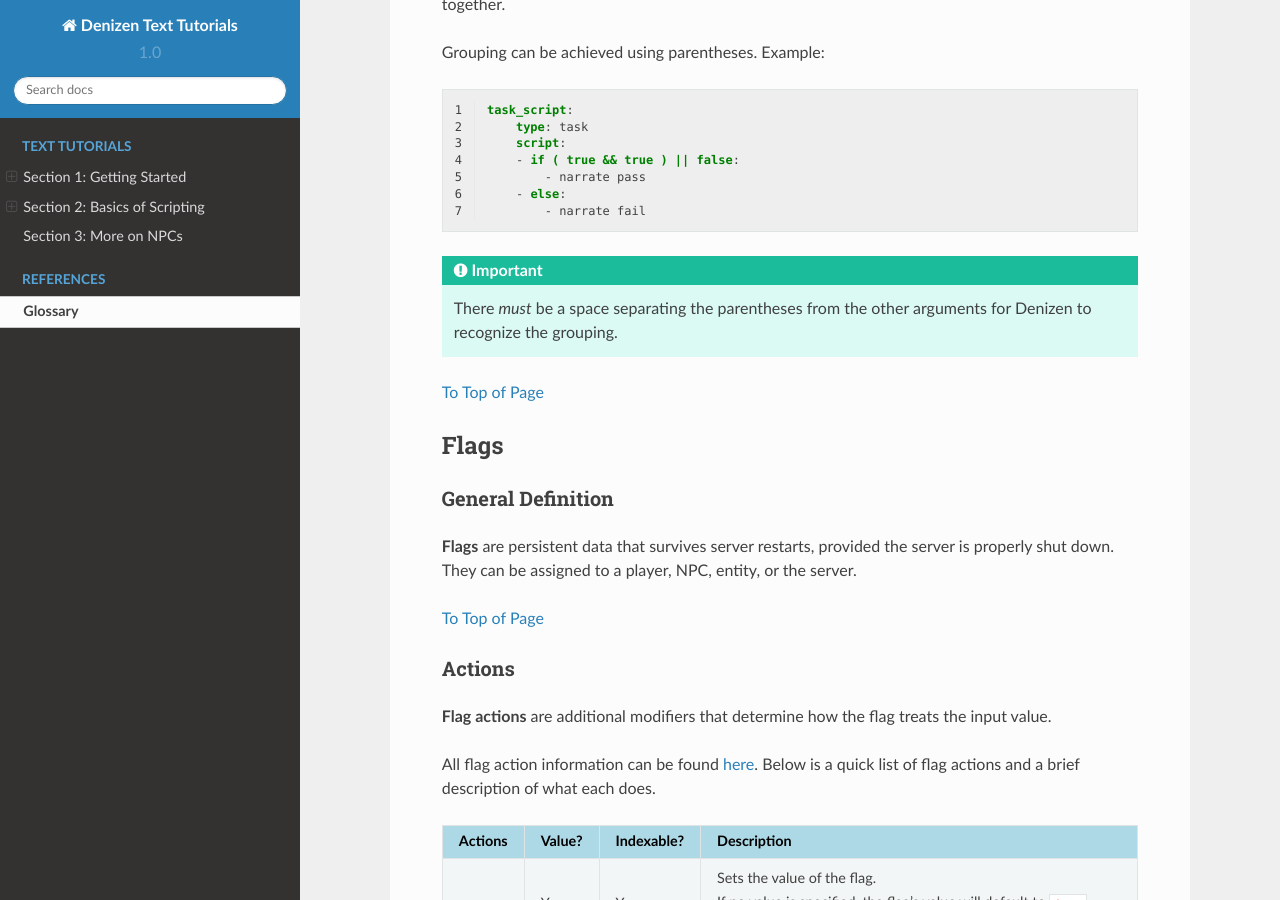
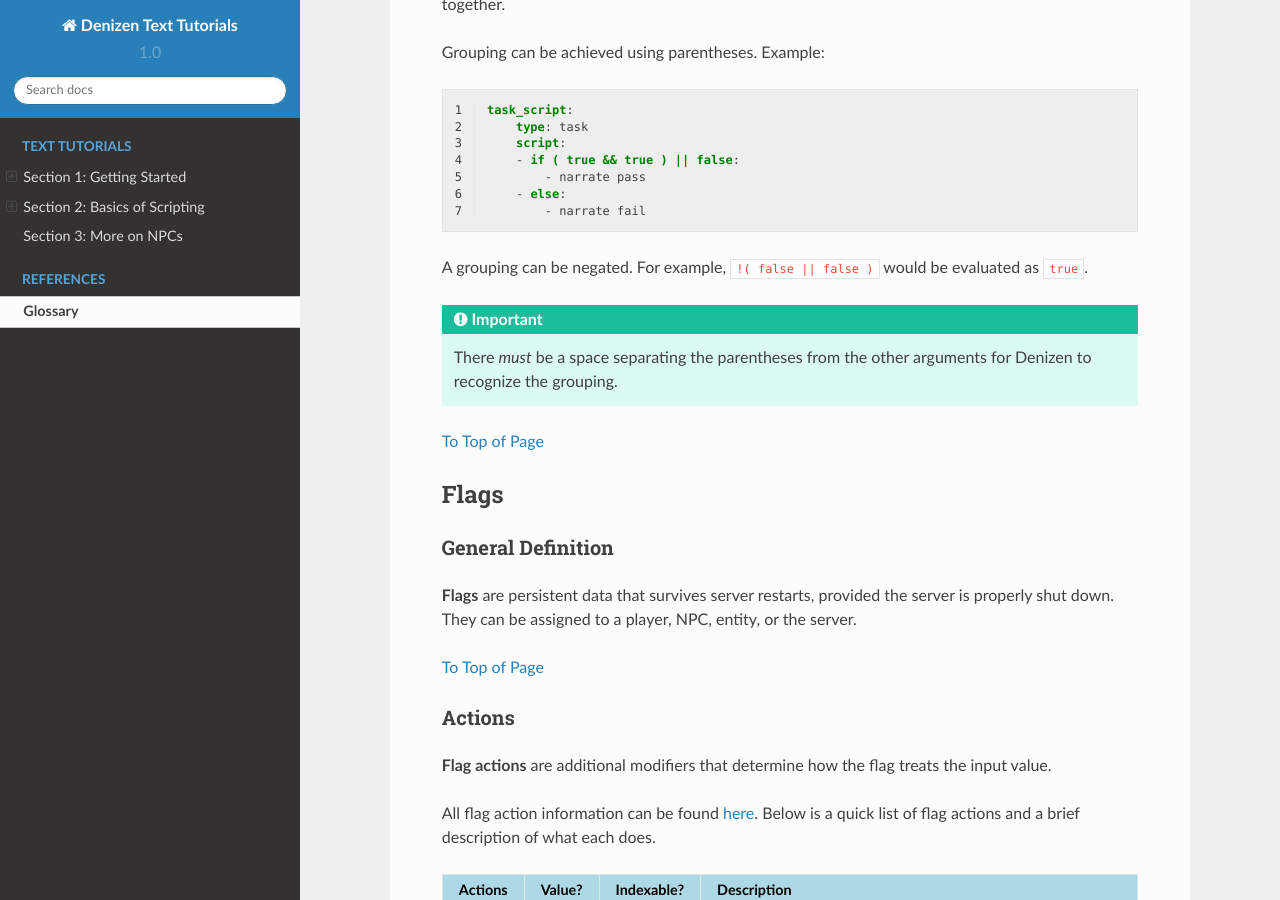
Before and after one commit to DenizenScript/Denizen-For-Bukkit-Docs, a Sphinx documentation site: the page built from source/docs/glossary.rst, in a window 1280 px wide and 900 px high, scrolled down 2067 px. Built offline with Sphinx 7.4.7 and the Read the Docs theme 2.0.0, drawn with Linux system fonts in a browser that asks for light colours; nearby versions of some CDN libraries.

Commit message:
Add info about negating logical groupings

```diff
--- a/source/docs/glossary.rst
+++ b/source/docs/glossary.rst
@@ -99,6 +99,8 @@
             - narrate pass
         - else:
             - narrate fail
+
+A grouping can be negated. For example, ``!( false || false )`` would be evaluated as ``true``.
 
 .. important::
 
```
